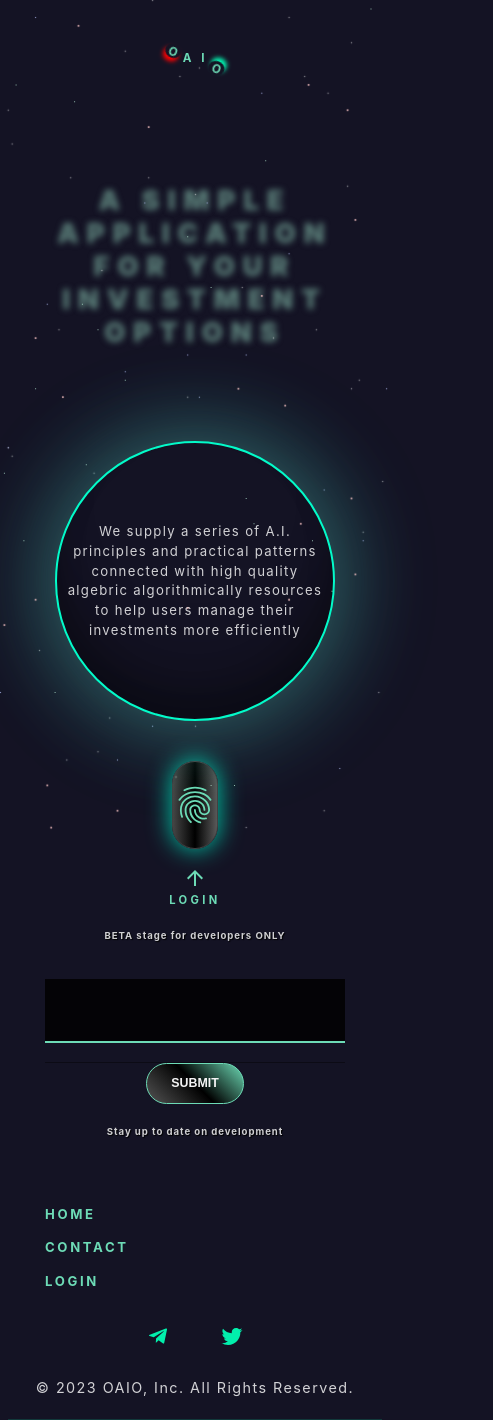
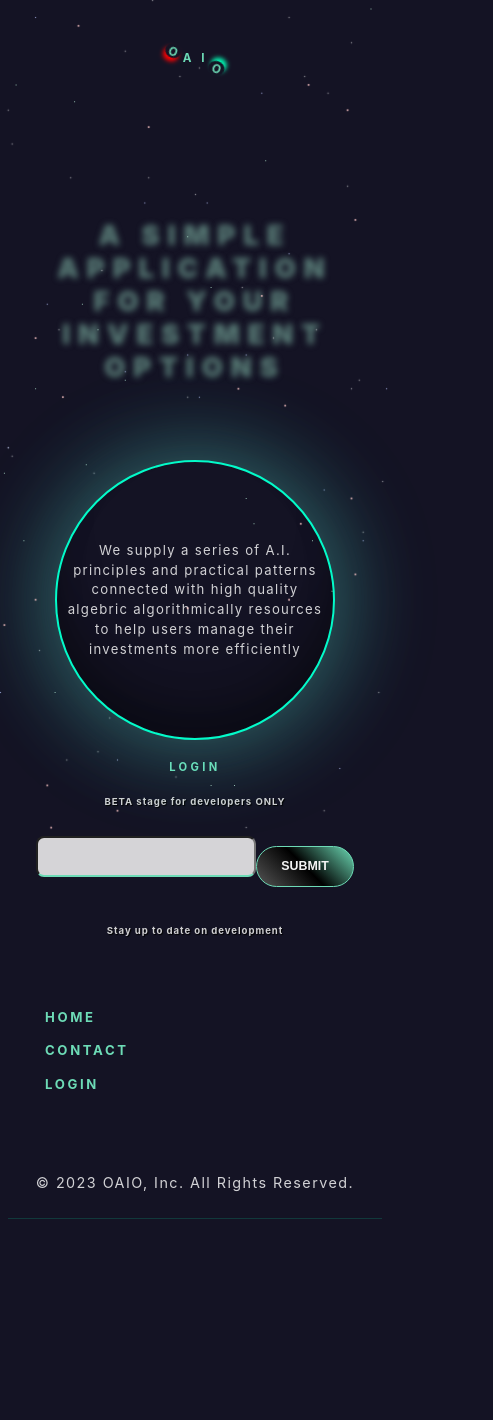
Before and after one commit to Kompweb-1/OAIO, a React (Create React App) app: page / in a window 390 px wide. Shown: the whole page, 493 px wide, since content can reach past the window. After the commit the page ends 1219 px from the top, so only its background shows below. Built offline with nearby package versions, Linux system fonts and the light colour scheme.

Commit message:
removed dark-mode

```diff
--- a/package.json
+++ b/package.json
@@ -21,7 +21,6 @@
     "react-router-dom": "^6.4.5",
     "react-scripts": "^5.0.1",
     "react-tradingview-embed": "^3.0.0",
-    "react-vis": "^0.3.4",
     "web-vitals": "^2.1.4"
   },
   "scripts": {
--- a/src/Pages/Home.js
+++ b/src/Pages/Home.js
@@ -1,7 +1,7 @@
 import React from "react";
 import "../style/home.css";
-import FingerprintIcon from "@mui/icons-material/Fingerprint";
-import ArrowUpwardTwoToneIcon from "@mui/icons-material/ArrowUpwardTwoTone";
+// import FingerprintIcon from "@mui/icons-material/Fingerprint";
+// import ArrowUpwardTwoToneIcon from "@mui/icons-material/ArrowUpwardTwoTone";
 // import Modal from "../components/utils/Modal";
 import Subscribe from "../components/ui/Subscribe";
 
@@ -23,12 +23,12 @@ function App() {
             </div>
 
             {/* <Modal /> */}
-            <FingerprintIcon
+            {/* <FingerprintIcon
               className='App-btn pulse'
               type='button'
               onClick={(event) => (window.location.href = "/login")}
-            />
-            <ArrowUpwardTwoToneIcon className='bounce' />
+            /> */}
+            {/* <ArrowUpwardTwoToneIcon className='bounce' /> */}
             <h5>Login</h5>
             <h6>BETA stage for developers ONLY</h6>
           </div>
--- a/src/components/App/Routes.js
+++ b/src/components/App/Routes.js
@@ -8,7 +8,6 @@ import Dashboard from "../../Pages/Dashboard.js";
 // import useToken from "../useToken";
 import LogIn from "../../Pages/LogIn";
 import SignUp from "../../Pages/SignUp";
-import { DarkModeContext } from "../context/darkModeContext";
 import { AuthContext } from "../context/AuthContext";
 import Contact from "../../Pages/Contact";
 
@@ -18,7 +17,6 @@ function App() {
   //   return <Login setToken={setToken} />;
   // }
 
-  const { darkMode } = useContext(DarkModeContext);
   const currentUser = useContext(AuthContext);
   // const currentUser = true;
   // change it to false normal
@@ -29,7 +27,7 @@ function App() {
   // console.log(currentUser);
   return (
     // <div className='wrapper'>
-    <div className={darkMode ? "app dark" : "wrapper"}>
+    <div>
       <BrowserRouter>
         <Routes>
           <Route exact path='/' element={<Home />} />
--- a/src/components/context/darkModeContext.js
+++ /dev/null
@@ -1,18 +0,0 @@
-import { createContext, useReducer } from "react";
-import DarkModeReducer from "./darkModeReducer";
-
-const INITIAL_STATE = {
-  darkMode: false,
-};
-
-export const DarkModeContext = createContext(INITIAL_STATE);
-
-export const DarkModeContextProvider = ({ children }) => {
-  const [state, dispatch] = useReducer(DarkModeReducer, INITIAL_STATE);
-
-  return (
-    <DarkModeContext.Provider value={{ darkMode: state.darkMode, dispatch }}>
-      {children}
-    </DarkModeContext.Provider>
-  );
-};
--- a/src/components/context/darkModeReducer.js
+++ /dev/null
@@ -1,23 +0,0 @@
-const DarkModeReducer = (state, action) => {
-  switch (action.type) {
-    case "LIGHT": {
-      return {
-        darkMode: false,
-      };
-    }
-    case "DARK": {
-      return {
-        darkMode: true,
-      };
-    }
-    case "TOGGLE": {
-      return {
-        darkMode: !state.darkMode,
-      };
-    }
-    default:
-      return state;
-  }
-};
-
-export default DarkModeReducer;
--- a/src/components/ui/Footer.js
+++ b/src/components/ui/Footer.js
@@ -1,7 +1,7 @@
 import React from "react";
 import "../../style/footer.css";
-import TelegramIcon from "@mui/icons-material/Telegram";
-import TwitterIcon from "@mui/icons-material/Twitter";
+// import TelegramIcon from "@mui/icons-material/Telegram";
+// import TwitterIcon from "@mui/icons-material/Twitter";
 function Footer() {
   return (
     <footer>
@@ -19,7 +19,7 @@ function Footer() {
         </div>
 
         <div className='social-box'>
-          <TelegramIcon /> <TwitterIcon />
+          {/* <TelegramIcon /> <TwitterIcon /> */}
         </div>
         <p>© {new Date().getFullYear()} OAIO, Inc. All Rights Reserved.</p>
         {/* <a href='/signup'>
--- a/src/components/ui/Subscribe.js
+++ b/src/components/ui/Subscribe.js
@@ -1,6 +1,6 @@
 import React, { useState } from "react";
 import "../../style/subscribe.css";
-import TextField from "@mui/material/TextField";
+// import TextField from "@mui/material/TextField";
 
 function Subscribe() {
   const [value, setValue] = useState("");
@@ -51,7 +51,7 @@ function Subscribe() {
     <>
       <div className='subscribe'>
         <form onSubmit={handleChange}>
-          <TextField
+          <input
             id='standard-basic'
             type='text'
             value={value}
@@ -60,6 +60,15 @@ function Subscribe() {
             onChange={(e) => setValue(e.target.value)}
             disabled={status === "submitting"}
           />
+          {/* <TextField
+            id='standard-basic'
+            type='text'
+            value={value}
+            label='enter email:'
+            variant='standard'
+            onChange={(e) => setValue(e.target.value)}
+            disabled={status === "submitting"}
+          /> */}
           <button
             // type='button'
             // onClick={clearInput}
--- a/src/index.js
+++ b/src/index.js
@@ -1,7 +1,6 @@
 import React from "react";
 import "./style/index.css";
 import ReactDOM from "react-dom/client";
-import { DarkModeContextProvider } from "./components/context/darkModeContext";
 import { AuthContextProvider } from "./components/context/AuthContext";
 import App from "./App";
 import reportWebVitals from "./components/utils/reportWebVitals";
@@ -9,11 +8,9 @@ import reportWebVitals from "./components/utils/reportWebVitals";
 const root = ReactDOM.createRoot(document.getElementById("root"));
 root.render(
   <React.StrictMode>
-    <DarkModeContextProvider>
-      <AuthContextProvider>
-        <App />
-      </AuthContextProvider>
-    </DarkModeContextProvider>
+    <AuthContextProvider>
+      <App />
+    </AuthContextProvider>
   </React.StrictMode>
 );
 
--- a/src/style/home.css
+++ b/src/style/home.css
@@ -2,14 +2,19 @@
   display: flex;
   flex-direction: column;
   align-items: center;
-  /* justify-content: center; */
+  justify-content: center;
 }
 
 .title {
-  /* text-align: center; */
+  display: flex;
+  flex-direction: column;
+  align-items: center;
+  justify-content: center;
   /* border: 1px solid #ffffff86; */
   /* width: 360px; */
-  height: 400px;
+  height: 320px;
+  margin-bottom: 5%;
+  padding: 0 160px;
   /* width: 80%; */
 }
 
@@ -23,17 +28,16 @@
   /* text-shadow: 3px 3px 0px #00000000, 0px -20px 4px rgb(0, 0, 0); */
   letter-spacing: 0.5rem;
   /* width: 360px; */
-  padding: 0 10rem;
+  /* padding: 0 10rem; */
   /* margin: 0 100px; */
 }
 .title h2:hover {
+  color: #03fbc9;
   /* text-shadow: 0 0 2px rgb(90, 125, 120); */
-  text-shadow: 3px 3px 0px rgb(90, 125, 120), 0px -2px 40px rgb(0, 0, 0);
-  font-size: calc(36px + 1vmin);
-  /* letter-spacing: 1rem; */
-  /* letter-spacing: 1rem; */
-
-  /* width: 360px; */
+  /* text-shadow: 3px 3px 0px rgb(90, 125, 120), 0px -2px 40px rgb(0, 0, 0); */
+  font-size: calc(16px + 1vmin);
+  letter-spacing: 0.5rem;
+  width: 360px;
 }
 
 .home-card {
@@ -61,10 +65,10 @@
 }
 
 .card:hover {
-  border: 2px solid #707070f9;
+  border: 2px solid #03fbc9;
   transform: scale(1.05);
   /* font-size: calc(14px + 0.5vmin); */
-  box-shadow: 4px 0px 200px #75c1bdf8, -4px 0px 200px #000000;
+  box-shadow: 4px 0px 200px #fefefef8, -4px 0px 200px #03fbc9;
 }
 
 /* .card:active {
@@ -228,17 +232,20 @@
   .title {
     /* width: 90%; */
     height: 280px;
+    padding: 0;
     /* margin-bottom: 10px; */
   }
   .title h2 {
     font-size: calc(26px + 0.3vmin);
     letter-spacing: 0.5rem;
     text-shadow: 0 0 6px rgb(90, 125, 120);
+    padding: 0 32px;
+
     /* padding: 0; */
   }
   .title h2:hover {
     letter-spacing: 0.3rem;
-    font-size: calc(21px + 0.5vmin);
+    font-size: calc(26px + 0.3vmin);
   }
 
   .card {
--- a/src/style/index.css
+++ b/src/style/index.css
@@ -200,7 +200,8 @@ p {
 }
 
 input {
-  padding: 10px;
+  padding: 6px;
+  /* color: black; */
 }
 
 /* button {
@@ -227,6 +228,7 @@ button {
   font-size: 14px;
   font-weight: 600;
   padding: 1em 2em;
+  margin: 1rem 0;
   cursor: pointer;
   transition: all 0.3s ease-in-out;
   border: 1px solid #6ddbb6;
--- a/src/style/subscribe.css
+++ b/src/style/subscribe.css
@@ -1,18 +1,19 @@
 .subscribe {
-  display: flex;
-  align-items: center;
-  justify-content: center;
+  /* display: flex; */
+  /* align-items: center; */
+  /* justify-content: space-between; */
   margin-top: 100px;
+  /* width: 360px; */
   /* border: 2px solid red; */
 }
 .subscribe input {
   font-size: calc(14px + 0.3vmin);
-  color: rgb(255, 255, 255);
-  background: rgba(0, 0, 0, 0.82);
+  /* color: rgb(255, 255, 255); */
+  background: rgba(255, 255, 255, 0.82);
   border-bottom: 2px solid #6ddbb6;
-  /* border-radius: 8px; */
-  width: 260px;
-  padding: 20px;
+  border-radius: 8px;
+  width: 220px;
+  padding: 10px;
   /* height: 36px; */
   margin-bottom: 20px;
 }
@@ -23,9 +24,9 @@
   padding-left: 10px;
 }
 
-.Error {
+/* .Error {
   color: red;
-}
+} */
 
 @media (max-width: 480px) {
   .subscribe {
```
Also changed, not shown: src/components/utils/Drawer.js (+80 -80 lines), 1 other file (tests, documents, lock files or other folders).
